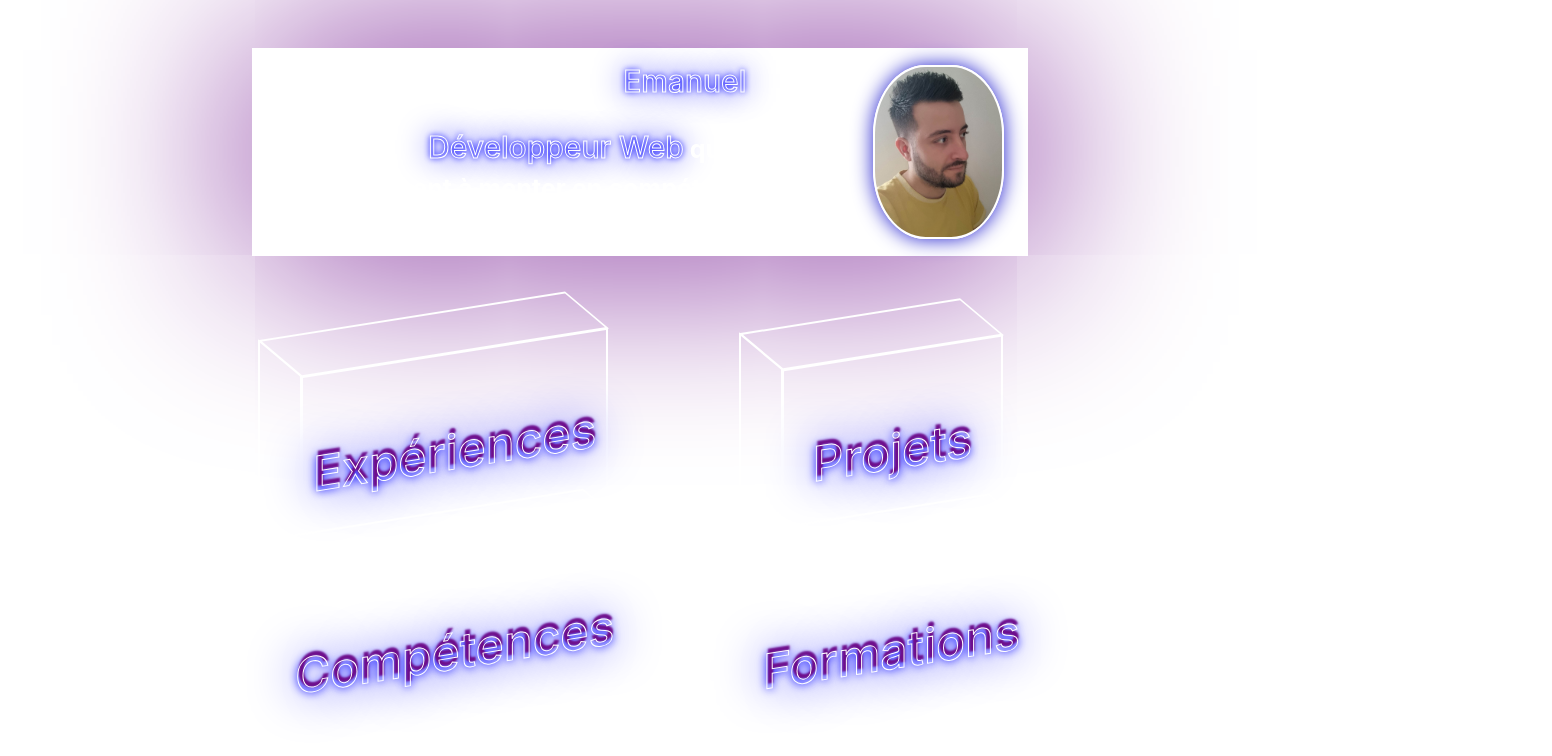
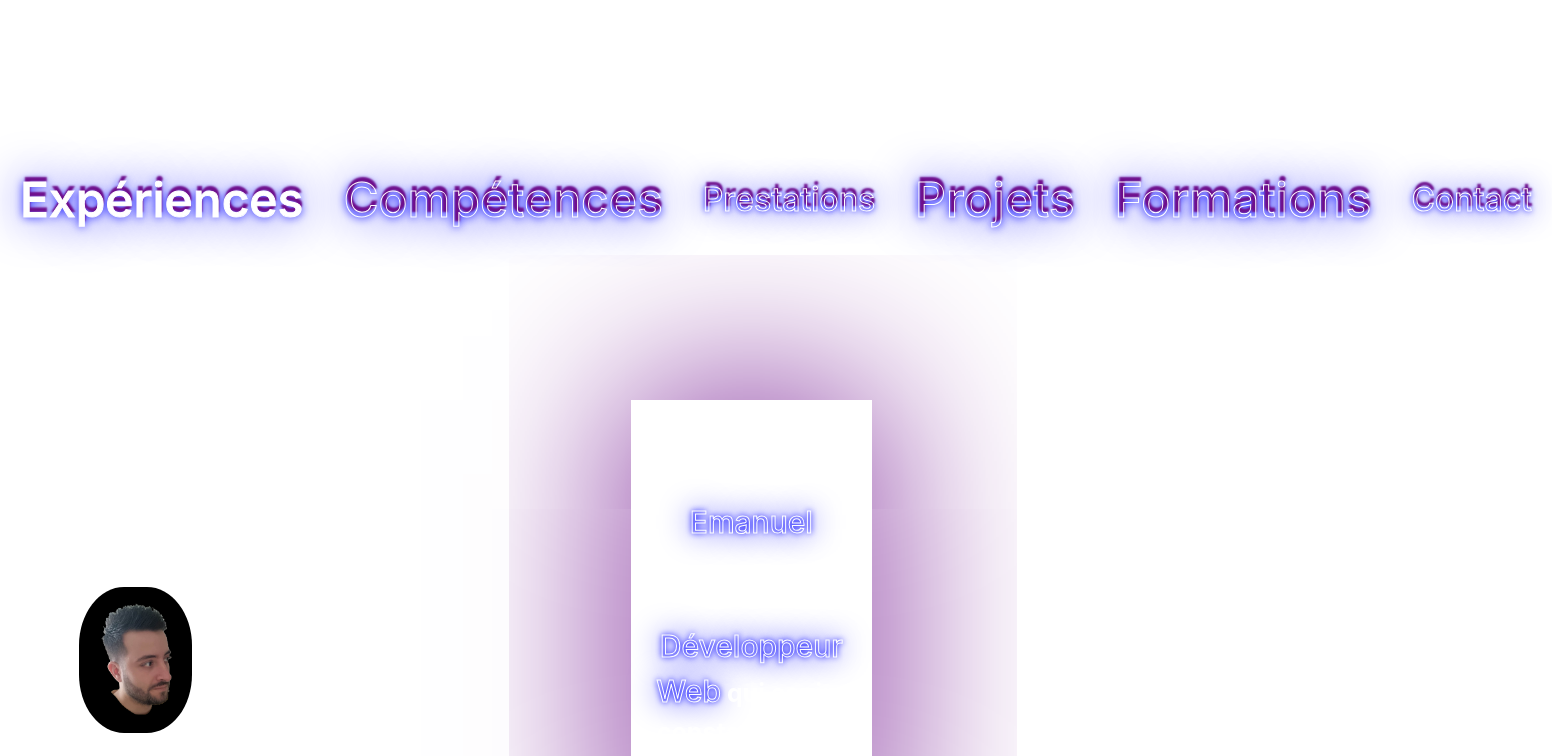
Before and after one commit to Manu-Marques/Portfolio_V2, a React (Vite) app: page / in a window 1280 px wide. Shown: the top 756 px of the page, 1552 px wide, since content can reach past the window. Built offline with nearby package versions, Linux system fonts and the light colour scheme.

Commit message:
added new component

```diff
--- a/src/components/app/App.css
+++ b/src/components/app/App.css
@@ -17,14 +17,7 @@
   height: 100vh;
 }
 
-.home-row {
-  display: flex;
-  justify-content: space-evenly;
-  align-items: center;
-  height: 100%;
-}
-
-.home-resume {
+.home-me {
   display: flex;
   align-items: center;
   flex-direction: column;
@@ -35,11 +28,17 @@
 
 .home-menu {
   display: flex;
+  justify-content: right;
+  align-items: center;
+  width: 100%;
+}
+
+.home-resume{
+  display: flex;
   justify-content: space-evenly;
   align-items: center;
-  width: 1000px;
-  height: 500px;
-  margin-left: 35px;
+  width: 100%;
+  height: 100%;
 }
 
 .home-left {
@@ -67,9 +66,11 @@
 .home-experience,
 .home-skills,
 .home-projets,
-.home-formations {
+.home-formations,
+.home-prestation,
+.home-contact {
   position: relative;
-  font-size: 4em;
+  font-size: 2em;
   font-weight: 500;
   color: transparent;
   -webkit-text-stroke: 1px #fff;
@@ -81,15 +82,14 @@
 .home-skills:hover,
 .home-projets:hover,
 .home-formations:hover,
-.home-contact-button:hover {
+.home-prestation:hover,
+.home-contact:hover,
+.home-contact-button:hover{
   color: #fff;
   text-shadow: 1px -5px 2px rgb(110, 13, 139), 0 0 1em blue, 0 0 0.2em blue;
   cursor: pointer;
 }
 
-.home-experience:hover~.home-experience::after {
-  background-color: red;
-}
 
 .home-presentation {
   color: #fff;
@@ -105,12 +105,14 @@
   text-decoration: none;
 }
 
+.home-image{
+  width: 55%;
+}
+
 .home-img {
-  width: 55%;
+  width: 50%;
   height: 60%;
   object-fit: cover;
-  border: 2px solid #ffffff;
-  box-shadow: 0 0 20px 0 #1f1ccd;
   margin: 20px;
 }
 
@@ -118,21 +120,27 @@
 .home-experience,
 .home-skills,
 .home-projets,
-.home-formations {
+.home-formations,
+.home-prestation,
+.home-contact {
   display: flex;
   justify-content: center;
   align-items: center;
   height: 100%;
   position: relative;
-  border: 2px solid #ffffff;
-  transform: skewy(-9deg);
-  padding: 10px;
+  padding: 20px;
 }
 
-.home-experience::before,
+.home-category {
+
+}
+
+ /* .home-experience::before,
 .home-skills::before,
 .home-projets::before,
-.home-formations::before {
+.home-formations::before,
+.home-prestation::before,
+.home-contact::before{
   content: "";
   position: absolute;
   top: -2px;
@@ -143,13 +151,15 @@
   transform-origin: right;
   transform: skewY(45deg);
   z-index: -1;
-}
+}  */
 
 
-.home-experience::after,
+ /* .home-experience::after,
 .home-skills::after,
 .home-projets::after,
-.home-formations::after {
+.home-formations::after,
+.home-prestation::after,
+.home-contact::after {
   content: "";
   position: absolute;
   top: -45px;
@@ -159,11 +169,7 @@
   z-index: -1;
   border: 2px solid #ffffff;
   transform: skewX(45deg);
-}
-
-.home-projets {
-  width: 70%;
-}
+}  */
 
 
 @media screen and (max-width: 1668px) {
--- a/src/components/app/App.tsx
+++ b/src/components/app/App.tsx
@@ -5,17 +5,18 @@ import Projets from "../projets";
 import Skills from "../skills";
 import Experience from "../experience";
 import Formations from "../formations";
+import Prestation from "../prestation";
 import Contact from "../contact";
 import Footer from "../footer";
 import ScrollToTop from "../scrollToTop";
 import Arrow from "../arrow";
 
 //Images
-import photo from '../../../src/assets/photo.jpg';
+import photo from '../../../src/assets/Moi.png';
 
 //React
-// import { Link } from "react-router-dom";
 import { Link as ScrollLink, Element } from 'react-scroll';
+
 
 export default function App() {
 
@@ -24,31 +25,33 @@ export default function App() {
     <div className="App">
       <div className="home">
         <div className='home-container'>
-          <div className="home-row">
-            <div className='home-resume'>
-              <div className="home-me">
-                <h2 className='home-presentation'>Bonjour, je m'appelle <span className="presentation-word">Emanuel</span></h2>
-                <h2 className='home-presentation'>Je suis un <span className="presentation-word">Développeur Web</span> qui aspire constamment à monter en compétences et à relever de nouveaux défis. </h2>
-              </div>
-              <img className='home-img' src={photo} alt="moi" />
-            </div>
             <div className="home-menu">
-              <div className="home-left">
                 <ScrollLink className="home-experience" to="experience" spy={true} smooth={true} offset={-50} duration={500}>
                   <div className="home-category">Expériences</div>
                 </ScrollLink>
                 <ScrollLink className="home-skills" to="skills" spy={true} smooth={true} offset={-50} duration={500}>
                   <div className="home-category">Compétences</div>
                 </ScrollLink>
-              </div>
-              <div className="home-right">
+                <ScrollLink className="home-prestation" to="prestation" spy={true} smooth={true} offset={-50} duration={500}>
+                    <div className="home-category">Prestations</div>
+                  </ScrollLink>
                 <ScrollLink className="home-projets" to="projets" spy={true} smooth={true} offset={-50} duration={500}>
                   <div className="home-category">Projets</div>
                 </ScrollLink>
                 <ScrollLink className="home-formations" to="formations" spy={true} smooth={true} offset={-50} duration={500}>
                   <div className="home-category">Formations</div>
                 </ScrollLink>
-              </div>
+                  <ScrollLink className="home-contact" to="contact" spy={true} smooth={true} offset={-50} duration={500}>
+                    <div className="home-category">Contact</div>
+                  </ScrollLink>
+            </div>
+            <div className='home-resume'>
+              <div className="home-image">
+                <img className='home-img' src={photo} alt="moi" />
+                </div>
+              <div className="home-me">
+                <h2 className='home-presentation'>Bonjour, je m'appelle <span className="presentation-word">Emanuel</span></h2>
+                <h2 className='home-presentation'>Je suis un <span className="presentation-word">Développeur Web</span> qui aspire constamment à monter en compétences et à relever de nouveaux défis. </h2>
             </div>
           </div>
         </div>
@@ -66,8 +69,13 @@ export default function App() {
       <Element name="formations">
         <Formations />
       </Element>
+      <Element name="prestation">
+        <Prestation />
+      </Element>
       <Arrow />
+      <Element name="contact">
         <Contact />
+      </Element>
       <Footer />
     </div>
   );
--- /dev/null
+++ b/src/components/prestation/index.tsx
@@ -0,0 +1,49 @@
+import "./styles.css";
+
+
+export default function Prestation() {
+  return (
+    <div className="prestation">
+      <div className="prestation-container">
+        <div className="prestation-row">
+          <div className="prestation-left">
+            <div className="prestation-left-container">
+              <h2 className="prestation-title">Prestations</h2>
+              <div className="prestation-text">
+                <p className="prestation-p">
+                  Je vous propose mes services pour la création de votre site web.
+                </p>
+                <p className="prestation-p">
+                  Je peux également vous aider à maintenir votre site web existant.
+                </p>
+                <p className="prestation-p">
+                  Je peux vous aider à créer votre site web en utilisant les technologies suivantes:
+                </p>
+                <ul className="prestation-list">
+                  <li className="prestation-li">HTML5</li>
+                  <li className="prestation-li">CSS3</li>
+                  <li className="prestation-li">Javascript</li>
+                  <li className="prestation-li">React</li>
+                  <li className="prestation-li">Node.js</li>
+                  <li className="prestation-li">Express.js</li>
+                  <li className="prestation-li">MongoDB</li>
+                  <li className="prestation-li">MySQL</li>
+                </ul>
+                <p className="prestation-p">
+                  Je peux également vous aider à créer votre site web en utilisant les CMS suivants:
+                </p>
+                <ul className="prestation-list">
+                  <li className="prestation-li">Wordpress</li>
+                  <li className="prestation-li">Prestashop</li>
+                </ul>
+                <p className="prestation-p">
+                  Je peux vous aider à créer votre site web en utilisant les technologies suivantes:
+                </p>
+                </div>
+                </div>
+                </div>
+                </div>
+                </div>
+                </div>
+    );
+}
```
Also changed, not shown: src/assets/Moi.png (added), src/assets/photo.jpg (deleted), src/components/prestation/styles.css (added).
